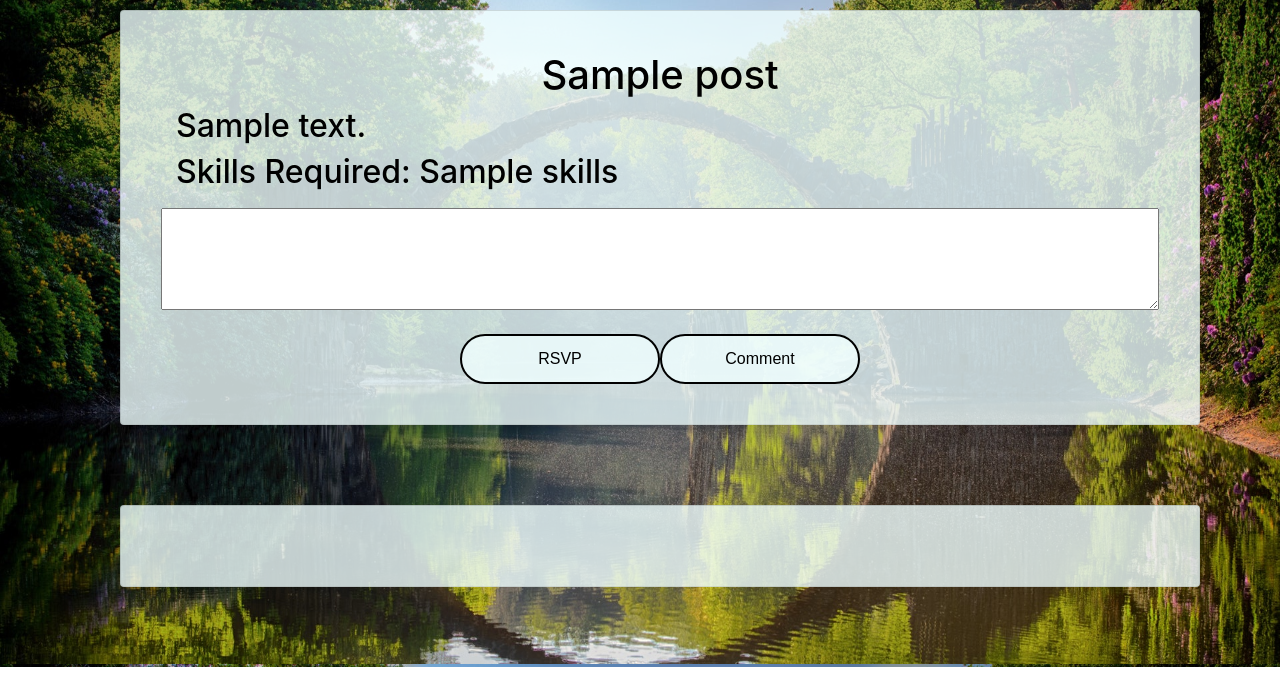
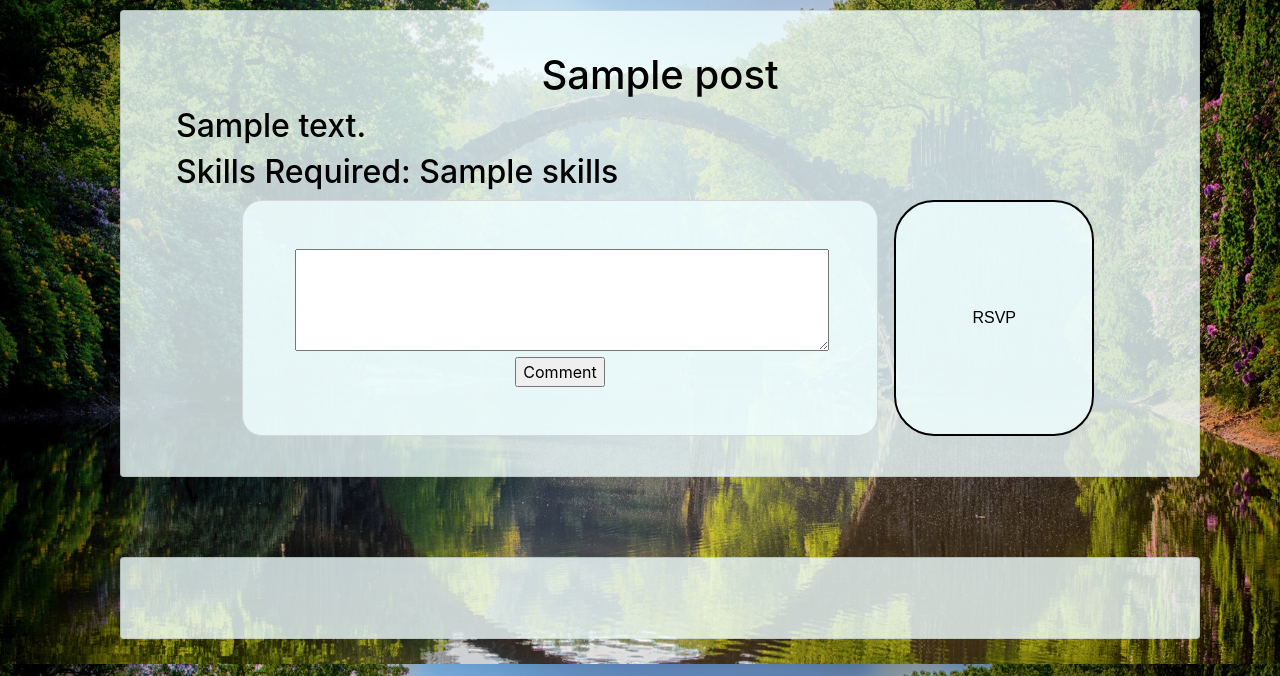
Before and after one commit to hd1867/CommunityProject, a Flask app: page /details in a window 1280 px wide. Shown: the part 136-812 px from the top of the page. Run offline with Flask 2, Linux system fonts and the light colour scheme; a database or web service that is not in the repository returns one stand-in record (values such as "Sample title"); some libraries are stand-ins or nearby versions.

Commit message:
comments functional

```diff
--- a/app.py
+++ b/app.py
@@ -50,7 +50,7 @@
 @app.route("/details")
 def details():
     post = (databaseUtils.get_post_by_id(request.args.get('postid')))
-    postDetails = [(post)['title'], (post)['description'], (post)['skills']]
+    postDetails = [(post)['title'], (post)['description'], (post)['skills'], (post)["_id"]]
 
     return render_template("post.html", post=postDetails)
 
@@ -65,6 +65,19 @@
 def report_button():
     flash("Thank you for your support!")
     return render_template('report.html')
+
+
+@app.route("/comment", methods=["POST"])
+@require_login
+def comment():
+    dest = "/details" + "?" + "postid=" + request.args.get("postid")
+    if "Comment" not in request.form:
+        flash("Comments cannot be empty")
+        return redirect(dest)
+    else:
+        print(request.form['Comment'])
+        temp = databaseUtils.comment_post(request.args.get("postid"), request.form['Comment'])
+        return redirect(dest)
 
 
 @app.route("/post", methods=["POST"])
--- a/static/css/base.css
+++ b/static/css/base.css
@@ -49,7 +49,7 @@
 }
 
 .gallery{
-    margin 5vh;
+    margin: 5vh;
     border: 1vh solid #ccc;
     float: left;
     width: 180px;
@@ -78,7 +78,7 @@
     background-color: rgba(240, 255, 255, .8);
     padding: 3em;
     margin: 0 1em;
-    color: block;
+    color: black;
 }
 
 .form-holder .form-cell input[type=text], .form-holder .form-cell input[type=password] {
--- a/templates/post.html
+++ b/templates/post.html
@@ -13,17 +13,24 @@
             <h2 class="text-left"> Skills Required: {{ post[2] }}</h2>
         </div>
 
-        <label for="Comment"></label>
-        <textarea id="Comment" rows="4" cols="50"></textarea><br>
+        <div class="form-holder">
+            <form action="{{ modify_query("/comment", postid=post[3]) }}" method="POST">
+                <div class="form-cell">
+                    <label for="Comment"></label>
+                    <textarea type="text" name="Comment" id="Comment" rows="4" cols="50"></textarea><br>
 
         <div class="row">
+
+
+            <!-- find a way to make a specific block for comments when they are put in -->
+            <input type="submit" class="button" name="Comment" value="Comment">
+                </div>
+            </div>
+            </form>
             <!-- make it so that when RSVP'd your user name will appear in the RSVP'd tab for the card -->
             <!-- make a RSVP'd label for the post card -->
             <!-- what does the post card belong to? -->
             <button onclick=""> RSVP </button>
-
-            <!-- find a way to make a specific block for comments when they are put in -->
-            <button onclick=""> Comment</button>
         </div>
     </div>
     <div class ="card">
--- a/utils/databaseUtils.py
+++ b/utils/databaseUtils.py
@@ -63,12 +63,16 @@
 
 # gets a post by the post id
 def get_post_by_id(post_id):
-    print(posts.find_one({"_id": ObjectId(post_id)}))
     return posts.find_one({"_id": ObjectId(post_id)})
 
 
 def comment_post(post_id, comment):
-    new_value = {"$set": {"comment": comment}}
+    post = (get_post_by_id(post_id))
+    if post['comment'] is None:
+        post['comment'] = [comment]
+    else:
+        post['comment'] += [comment]
+    new_value = {"$set": {"comment": post['comment']}}
     posts.update_one(get_post_by_id(post_id), new_value)
 
 
@@ -83,7 +87,6 @@
     all_pst = []
     for items in posts.find({}):
         all_pst.append(items)
-        print(all_pst)
     return all_pst
 
 
```
